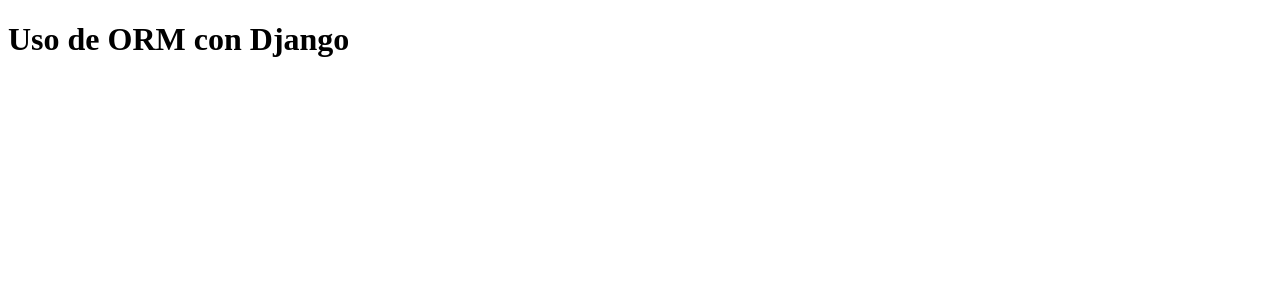
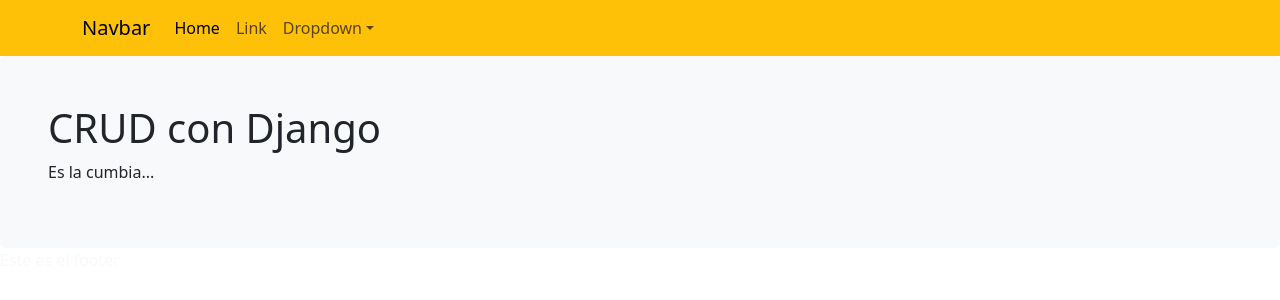
Before and after one commit to profealejandroduoc/modelos_s2, a Django app: page / in a window 1280 px wide. Shown: the top 300 px of the page. Run offline with Django 5.2, Linux system fonts and the light colour scheme.

Commit message:
Base con bootstrap

```diff
--- /dev/null
+++ b/app_orm/templates/app_orm/base.html
@@ -0,0 +1,66 @@
+{% load static %}
+<!DOCTYPE html>
+<html lang="es">
+
+<head>
+    <meta charset="UTF-8">
+    <meta name="viewport" content="width=device-width, initial-scale=1.0">
+    <title>Ejemplo Crud con Django</title>
+    <!-- Latest compiled and minified CSS -->
+    <link href="https://cdn.jsdelivr.net/npm/bootstrap@5.3.3/dist/css/bootstrap.min.css" rel="stylesheet">
+
+    <!-- Latest compiled JavaScript -->
+    <script src="https://cdn.jsdelivr.net/npm/bootstrap@5.3.3/dist/js/bootstrap.bundle.min.js"></script>
+</head>
+
+<body>
+    <nav class="navbar navbar-expand-sm navbar-light bg-warning">
+        <div class="container">
+            <a class="navbar-brand" href="#">Navbar</a>
+            <button class="navbar-toggler d-lg-none" type="button" data-bs-toggle="collapse"
+                data-bs-target="#collapsibleNavId" aria-controls="collapsibleNavId" aria-expanded="false"
+                aria-label="Toggle navigation">
+                <span class="navbar-toggler-icon"></span>
+            </button>
+            <div class="collapse navbar-collapse" id="collapsibleNavId">
+                <ul class="navbar-nav me-auto mt-2 mt-lg-0">
+                    <li class="nav-item">
+                        <a class="nav-link active" href="#" aria-current="page">Home
+                            <span class="visually-hidden">(current)</span></a>
+                    </li>
+                    <li class="nav-item">
+                        <a class="nav-link" href="#">Link</a>
+                    </li>
+                    <li class="nav-item dropdown">
+                        <a class="nav-link dropdown-toggle" href="#" id="dropdownId" data-bs-toggle="dropdown"
+                            aria-haspopup="true" aria-expanded="false">Dropdown</a>
+                        <div class="dropdown-menu" aria-labelledby="dropdownId">
+                            <a class="dropdown-item" href="#">Action 1</a>
+                            <a class="dropdown-item" href="#">Action 2</a>
+                        </div>
+                    </li>
+                </ul>
+
+            </div>
+        </div>
+    </nav>
+
+
+    {% block contenido %}
+
+
+
+    {% endblock contenido %}
+
+
+    <footer>
+        <div class="bg-gray text-light">
+            <p>Este es el footer</p>
+        </div>
+    </footer>
+
+
+
+</body>
+
+</html>
--- a/app_orm/templates/app_orm/index.html
+++ b/app_orm/templates/app_orm/index.html
@@ -1,13 +1,13 @@
-<!DOCTYPE html>
-<html lang="es">
-<head>
-    <meta charset="UTF-8">
-    <meta name="viewport" content="width=device-width, initial-scale=1.0">
-    <title>ORM con Django</title>
-</head>
-<body>
-    <div>
-        <h1>Uso de ORM con Django</h1>
-    </div>
-</body>
-</html>
+{% extends "app_orm/base.html" %}
+{% load static %}
+
+
+{% block contenido %}
+
+
+<div class=" p-5 bg-light text-dark rounded">
+    <h1>CRUD con Django</h1>
+    <p>Es la cumbia...</p>
+  </div>
+
+{% endblock contenido %}
```
